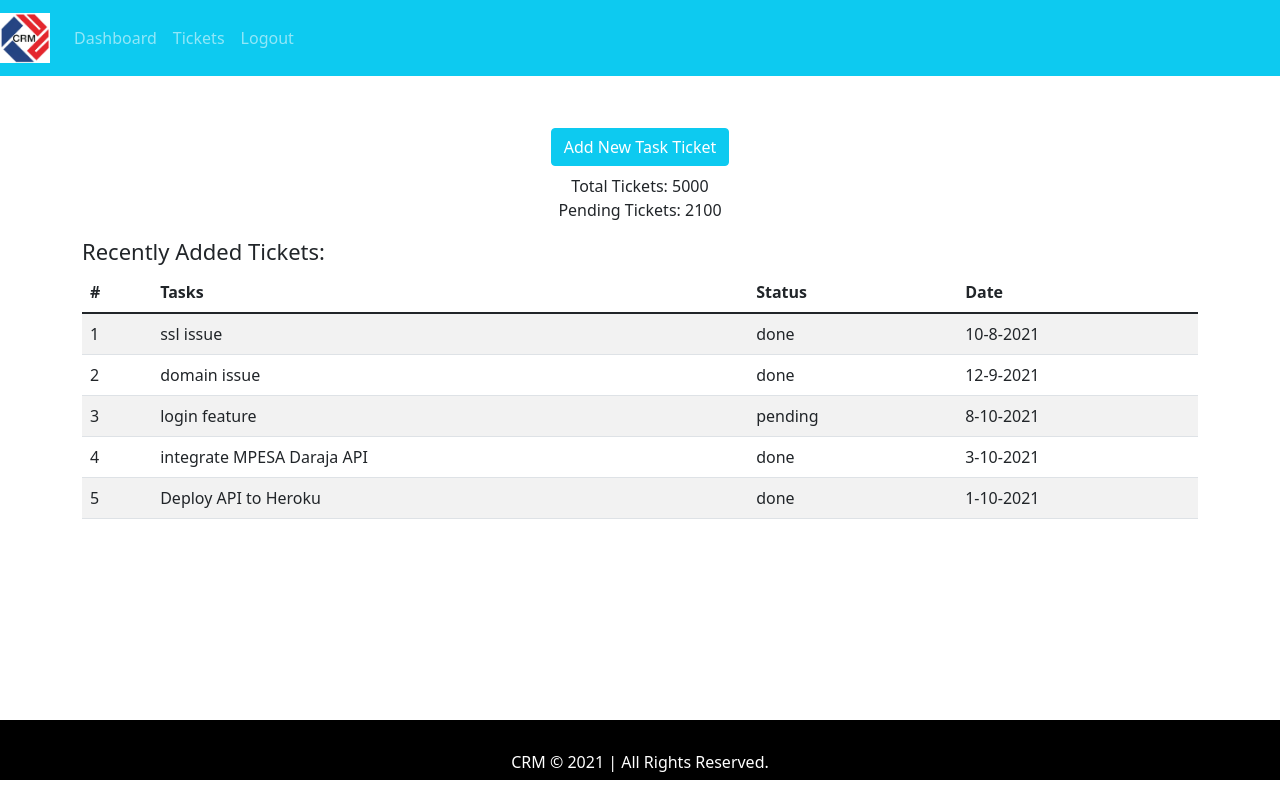
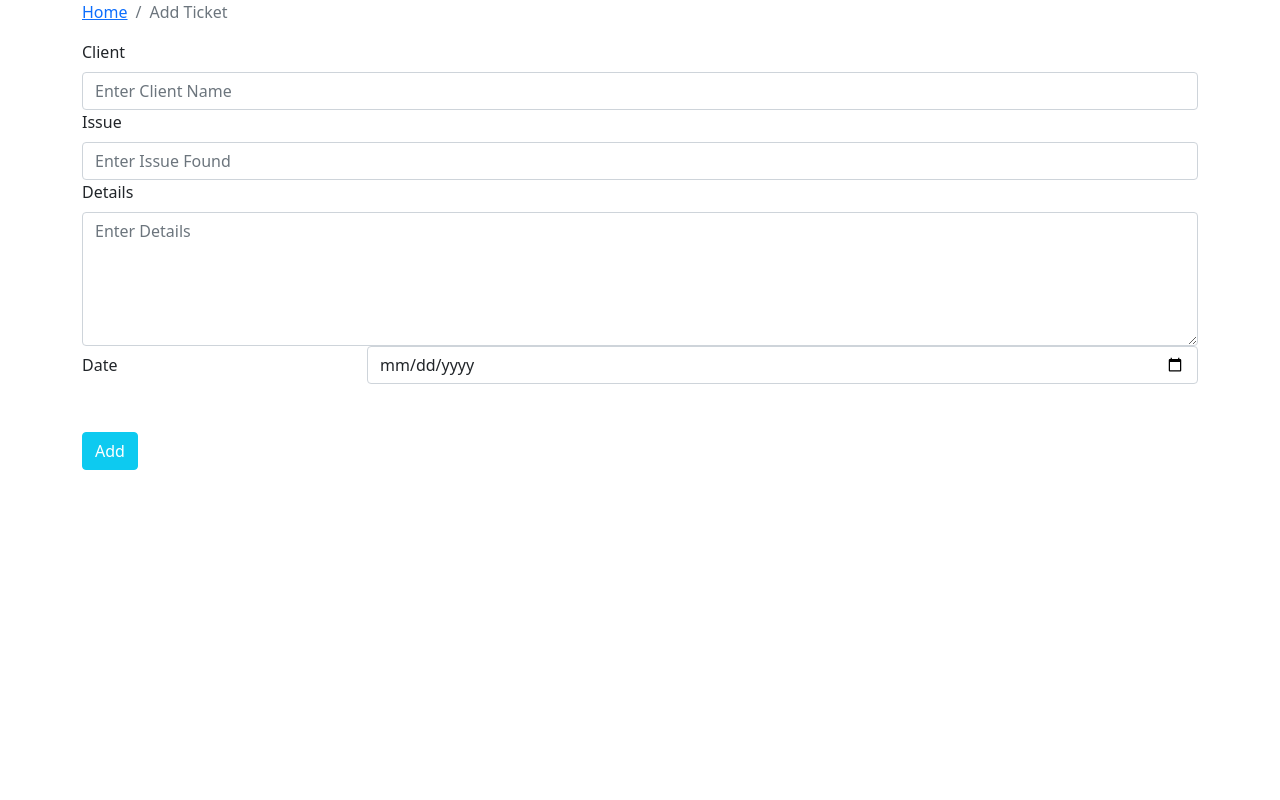
Before and after one commit to muchumi/tasks-ticketing-system, a React (Create React App) app in the folder client/: page / in a window 1280 px wide. Built offline with nearby package versions, Linux system fonts and the light colour scheme.

Commit message:
Added Breadcrumb component

```diff
--- /dev/null
+++ b/client/src/components/AddTicketsForm/AddTicketsForm.js
@@ -0,0 +1,73 @@
+import React from 'react';
+import { Container, Row, Col, Form, Button } from 'react-bootstrap';
+import PageBreadcrumb from '../Breadcrumb/Breadcrumb.js';
+
+const AddTickets = ({ handleOnChange, handleOnSubmit }) => {
+    return(
+        <Container>
+            <Row>
+                <Col>
+                    <PageBreadcrumb page="Add Ticket"/>
+                </Col>
+            </Row>
+            <Row>
+                <Col>
+                    <Form autocomplete = "off" onSubmit = { handleOnSubmit }>
+                        <Form.Group>
+                            <Form.Label>Client</Form.Label>
+                            <Form.Control
+                                type="text"
+                                name="client"
+                                // value={client}
+                                onChange={ handleOnChange }
+                                placeholder="Enter Client Name"
+                                required
+                            />
+                        </Form.Group>
+                        <Form.Group>
+                            <Form.Label>Issue</Form.Label>
+                            <Form.Control
+                                type="text"
+                                name="issue"
+                                // value={issue}
+                                onChange = { handleOnChange }
+                                placeholder = "Enter Issue Found"
+                                required
+                            />
+                        </Form.Group>
+                        <Form.Group>
+                            <Form.Label>Details</Form.Label>
+                            <Form.Control
+                                as="textarea"
+                                type="text"
+                                name="details"
+                                rows="5"
+                                // value={details}
+                                onChange = { handleOnChange }
+                                placeholder = "Enter Details"
+                                required
+                            />
+                        </Form.Group>
+                        <Form.Group as={Row}>
+                            <Form.Label column sm={3} lg={3}>
+                                Date
+                            </Form.Label>
+                            <Col sm={9}>
+                                <Form.Control
+                                    type="date"
+                                    name="date"
+                                    // value={date}
+                                    onChange={ handleOnChange }
+                                    required
+                                />
+                            </Col>
+                        </Form.Group>
+                        <Button type="submit" variant="info" className="mt-5 text-white">Add</Button>
+                    </Form>
+                </Col>
+            </Row>
+        </Container>
+    );
+}
+
+export default AddTickets;
--- a/client/src/components/App.js
+++ b/client/src/components/App.js
@@ -1,11 +1,13 @@
 import React from 'react';
 import Layout from '../components/Layout/Layout.js';
+import AddTicketsForm from '../components/AddTicketsForm/AddTicketsForm.js';
 import './App.css';
 
 const App = () => {
     return(
         <div className="App">
-            <Layout />
+            {/* <Layout /> */}
+            <AddTicketsForm />
         </div>
     );
 }
--- /dev/null
+++ b/client/src/components/Breadcrumb/Breadcrumb.js
@@ -0,0 +1,13 @@
+import React from 'react';
+import {Breadcrumb} from 'react-bootstrap';
+
+const PageBreadcrumb = ({ page }) => {
+    return(
+        <Breadcrumb>
+            <Breadcrumb.Item href="/">Home</Breadcrumb.Item>
+            <Breadcrumb.Item active>{page}</Breadcrumb.Item>
+        </Breadcrumb>
+    );
+}
+
+export default PageBreadcrumb;
--- a/client/src/components/Dashboard/Dashboard.js
+++ b/client/src/components/Dashboard/Dashboard.js
@@ -1,11 +1,20 @@
 import React from 'react';
 import { Container, Row, Col, Button } from 'react-bootstrap';
 import NewTickets from '../NewTickets/NewTickets.js';
+import PageBreadcrumb from '../Breadcrumb/Breadcrumb.js';
 import './Dashboard.css';
 import dummyTickets from '../../assets/data/dummyTickets.json';
 
 const Dashboard = () => {
     return(
+        <div className="dashboard">
+            <Container>
+                <Row>
+                    <Col>
+                        <PageBreadcrumb page="Dashboard"/>
+                    </Col>
+                </Row>
+            </Container>
             <Container>
                 <Row>
                     <Col className="text-center mt-5 mb-2">
@@ -24,6 +33,7 @@ const Dashboard = () => {
                     </Col>
                 </Row>
             </Container>
+        </div>
     );
 };
 
--- a/client/src/components/Layout/Layout.js
+++ b/client/src/components/Layout/Layout.js
@@ -6,7 +6,7 @@ import Dashboard from '../Dashboard/Dashboard.js';
 const Layout = () => {
     return(
         <div className="layout">
-            <div className="header">
+            <div className="header mb-2">
                 <Header />
             </div>
             <main className="main">
```
Lines whose indentation alone changed are shown as unchanged.
